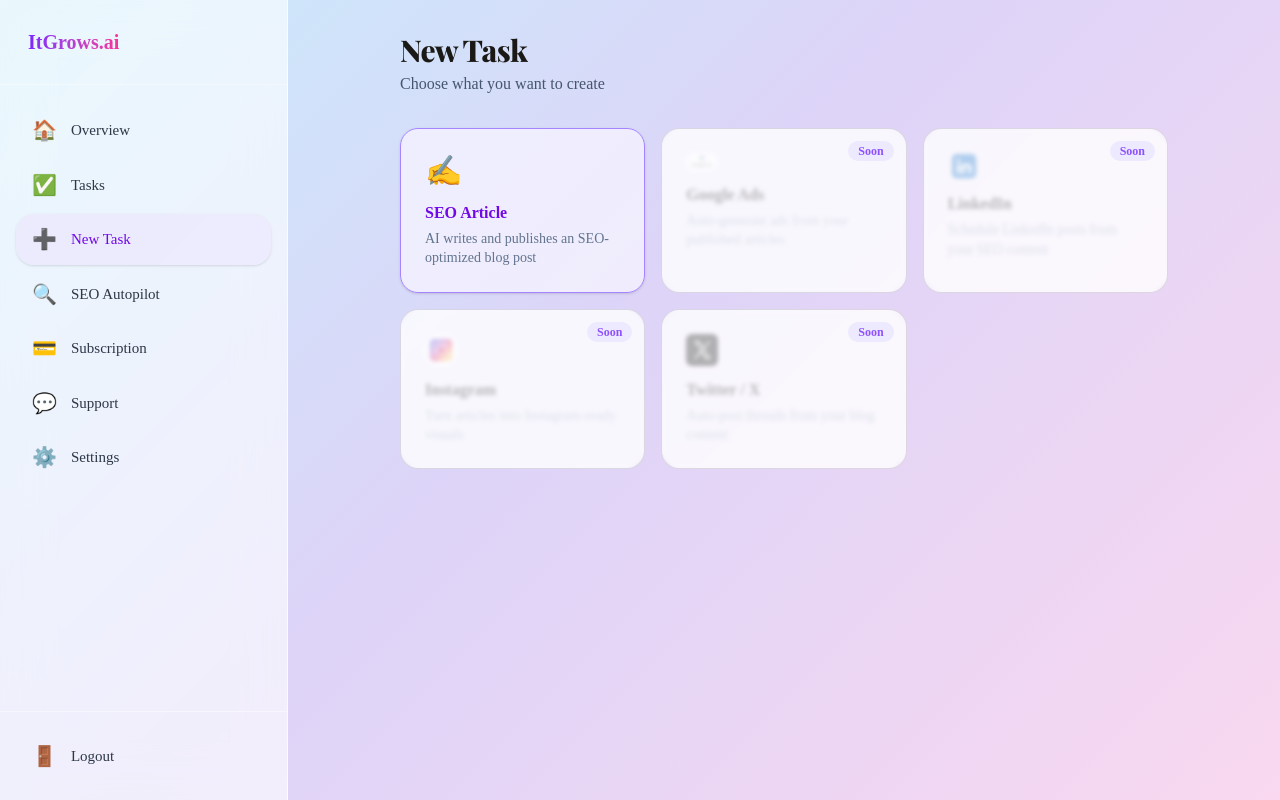
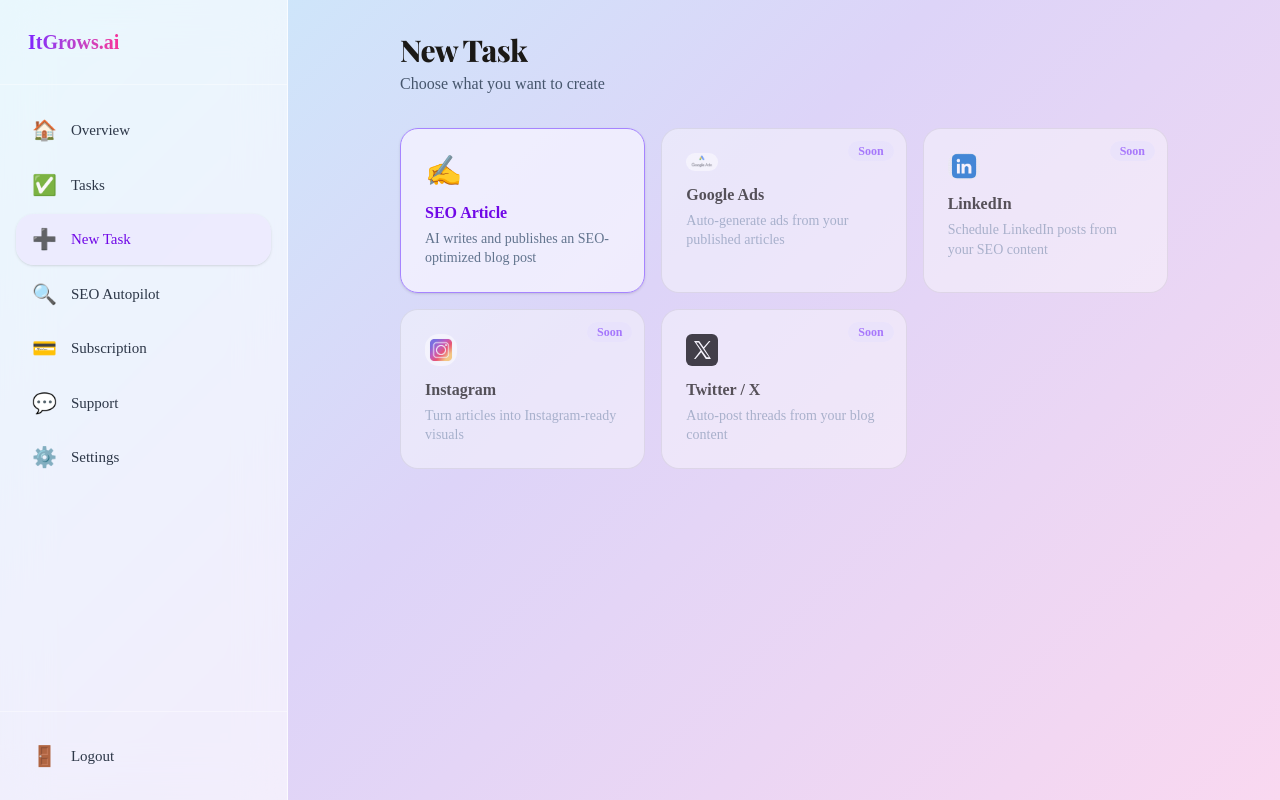
Before and after one commit to KirylSidarchuk/itgrows, a Next.js app: page /dashboard/new-task in a window 1280 px wide. Built offline with nearby package versions, Linux system fonts and the light colour scheme; no server answers; sample sign-in values are in the browser's storage.

Commit message:
Reduce inactive card blur to subtle opacity-70 only

```diff
--- a/app/dashboard/new-task/page.tsx
+++ b/app/dashboard/new-task/page.tsx
@@ -48,15 +48,14 @@ export default function NewTaskPage() {
               return (
                 <div
                   key={card.value}
-                  className="relative p-6 rounded-2xl border border-black/10 bg-white/60 cursor-not-allowed overflow-hidden"
+                  className="relative p-6 rounded-2xl border border-black/10 bg-white/60 cursor-not-allowed opacity-70"
                 >
-                  <div className="absolute inset-0 bg-white/50 backdrop-blur-[2px] rounded-2xl z-10" />
-                  <span className="absolute top-3 right-3 text-xs font-bold bg-violet-100 text-violet-500 rounded-full px-2.5 py-0.5 z-20">
+                  <span className="absolute top-3 right-3 text-xs font-bold bg-violet-100 text-violet-500 rounded-full px-2.5 py-0.5">
                     Soon
                   </span>
-                  <div className="mb-3 opacity-60">{card.svgLogo ?? <span className="text-3xl">{card.icon}</span>}</div>
-                  <div className="text-[#1b1916] text-base font-semibold mb-1 opacity-60">{card.label}</div>
-                  <div className="text-slate-400 text-sm leading-snug opacity-60">{card.desc}</div>
+                  <div className="mb-3">{card.svgLogo ?? <span className="text-3xl">{card.icon}</span>}</div>
+                  <div className="text-[#1b1916] text-base font-semibold mb-1">{card.label}</div>
+                  <div className="text-slate-400 text-sm leading-snug">{card.desc}</div>
                 </div>
               )
             }
```
